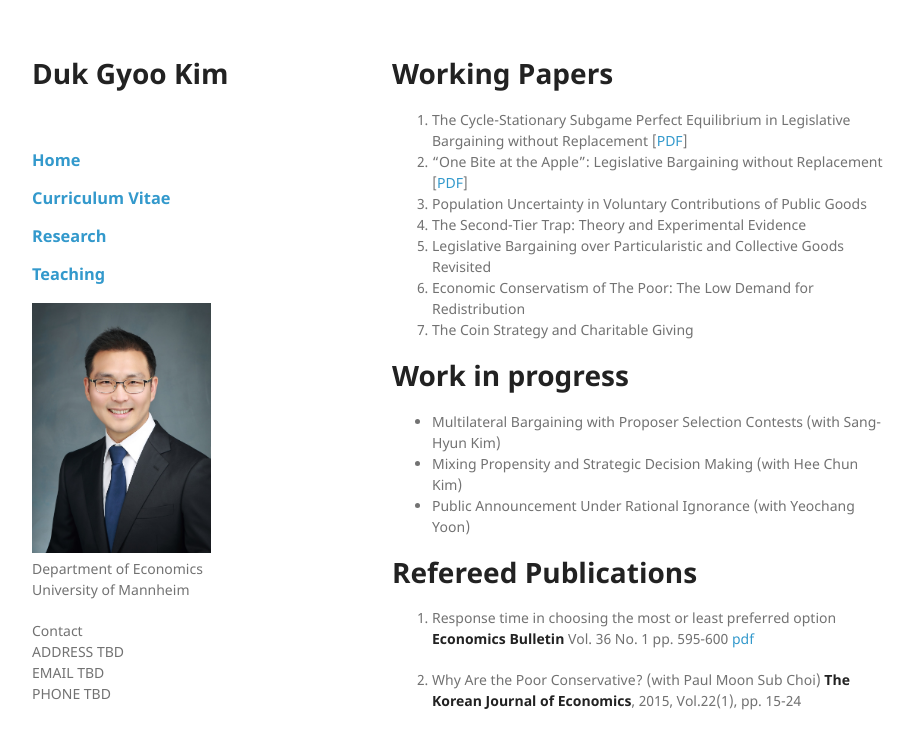
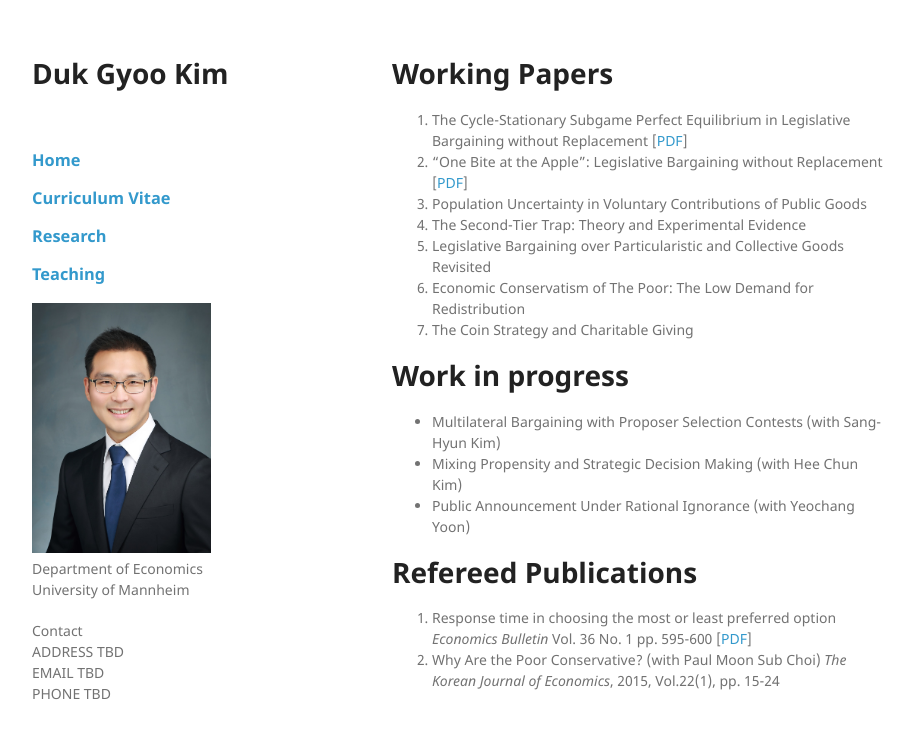
Before and after one commit to kimdukgyoo/kimdukgyoo.github.io, a Jekyll site: the page built from research.md, in a window 1280 px wide. Shown: the top 749 px of the page, without its empty margins (178-1092 px from the left). Built offline with Jekyll 4.4.1, drawn with Linux system fonts in a browser that asks for light colours; our own code applies the rules of GitHub Pages for plain Markdown files.

```diff
--- a/research.md
+++ b/research.md
@@ -13,6 +13,5 @@
 * Public Announcement Under Rational Ignorance (with Yeochang Yoon)
 
 # Refereed Publications
-1. Response time in choosing the most or least preferred option __Economics Bulletin__ Vol. 36 No. 1 pp. 595-600 [pdf](http://www.accessecon.com/Pubs/EB/2016/Volume36/EB-16-V36-I1-P59.pdf "pdf")
-
-2. Why Are the Poor Conservative? (with Paul Moon Sub Choi) __The Korean Journal of Economics__, 2015, Vol.22(1), pp. 15-24
+1. Response time in choosing the most or least preferred option _Economics Bulletin_ Vol. 36 No. 1 pp. 595-600 [[PDF](http://www.accessecon.com/Pubs/EB/2016/Volume36/EB-16-V36-I1-P59.pdf "PDF")]
+2. Why Are the Poor Conservative? (with Paul Moon Sub Choi) _The Korean Journal of Economics_, 2015, Vol.22(1), pp. 15-24
```
